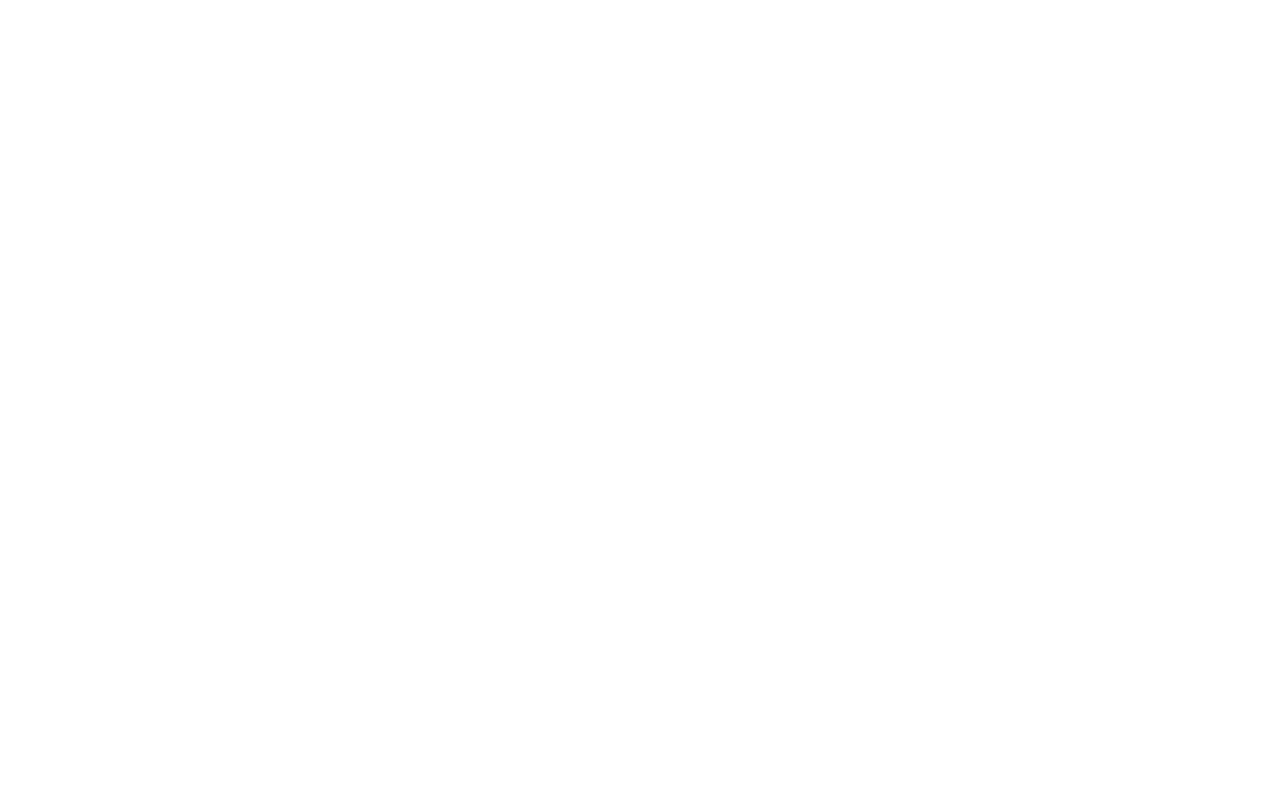
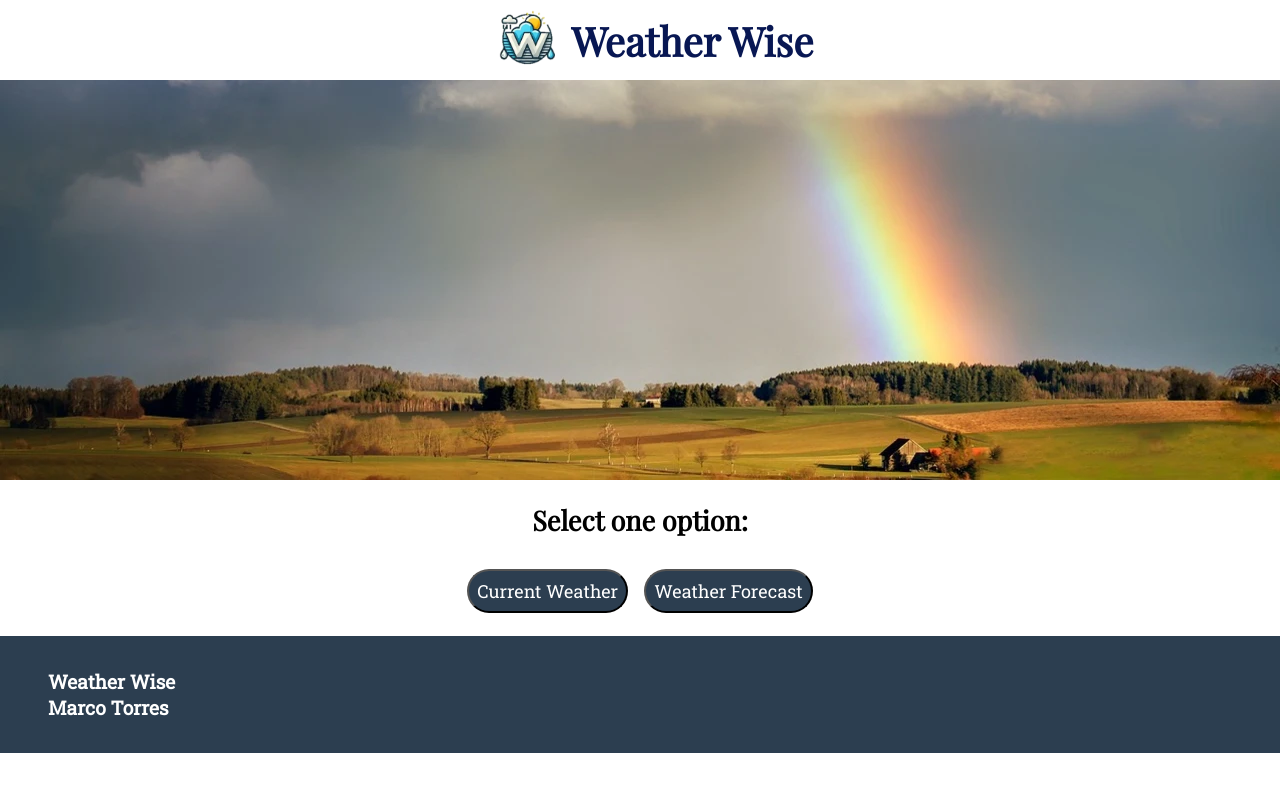
Before and after one commit to torresmarcoa/weather-wise, a website: page src/index.html in a window 1280 px wide. Drawn offline with nearby package versions, Linux system fonts and the light colour scheme.

Commit message:
feat/index-completed

```diff
--- /dev/null
+++ b/src/css/style.css
@@ -0,0 +1,76 @@
+.logo {
+    display: flex;
+    flex-direction: row;
+    align-items: center;
+    margin-left: 1rem;
+    justify-content: center;
+    height: 80px;
+}
+
+.logo img {
+    height: 60px;
+    width: auto;
+    padding: 1rem;
+}
+
+h1 {
+    color: #081753;
+    font-family: "Playfair Display", serif;
+    font-size: 2.5rem;
+}
+
+#banner img{
+    display: flex;
+    margin: auto;
+    width: 100%;
+    height: auto;
+}
+
+body {
+    margin: 0px;
+}
+
+#selectOne {
+    font-family: "Playfair Display", serif;
+    text-align: center;
+    font-size: large;
+}
+
+#footer {
+    background-color: #2C3E50;
+    color: white;
+    padding: 1rem;
+}
+
+#footer p {
+    margin-left: 1rem;
+    font-size: 1.2rem;
+    margin-bottom: 1px;
+    margin-top: 1px;
+    font-weight: 600;
+    font-family: "Roboto Slab", serif;
+}
+
+#buttons {
+    display: flex;
+    align-items: center;
+    justify-content: center;
+    padding: .5rem;
+    gap: 1rem;
+    margin-bottom: 15px;
+}
+
+#current {
+    display: flex;
+    flex-direction: row;
+}
+
+.checkweather {
+    text-align: center;
+    font-size: large;
+    font-family: "Roboto Slab", serif;
+    border-radius: 50px;
+    padding: .5rem;
+    color: white;
+    background-color: #2C3E50;
+}
--- a/src/index.html
+++ b/src/index.html
@@ -1,11 +1,45 @@
 <!DOCTYPE html>
 <html lang="en">
-<head>
-    <meta charset="UTF-8">
-    <meta name="viewport" content="width=device-width, initial-scale=1.0">
+  <head>
+    <meta charset="UTF-8" />
+    <meta name="viewport" content="width=device-width, initial-scale=1.0" />
     <title>Weather Wise</title>
-</head>
-<body>
-
-</body>
+    <script type="module" src="./js/main.js"></script>
+    <link rel="stylesheet" href="/css/style.css" />
+    <link rel="preconnect" href="https://fonts.googleapis.com" />
+    <link rel="preconnect" href="https://fonts.gstatic.com" crossorigin />
+    <link
+      href="https://fonts.googleapis.com/css2?family=Playfair+Display&family=Roboto+Slab&display=swap"
+      rel="stylesheet"
+    />
+  </head>
+  <body>
+    <header>
+      <div class="logo">
+        <img src="public/images/logos/logo.webp" alt="weather wise logo" />
+        <h1>Weather Wise</h1>
+      </div>
+    </header>
+    <main id="main">
+      <div id="banner">
+        <img src="public/images/weatherwiseBaner.webp" alt="Landscape" />
+      </div>
+      <div id="selectOne"><h2>Select one option:</h2></div>
+      <div id="weatherinfo"></div>
+      <div id="buttons">
+        <div id="current">
+          <button id="current" class="checkweather">Current Weather</button>
+        </div>
+        <div id="forecast">
+          <button id="forecast" class="checkweather">Weather Forecast</button>
+        </div>
+      </div>
+    </main>
+    <footer id="footer">
+      <div id="footer">
+        <p>Weather Wise</p>
+        <p id="name">Marco Torres</p>
+      </div>
+    </footer>
+  </body>
 </html>
--- /dev/null
+++ b/src/js/WeatherInfo.mjs
@@ -0,0 +1,4 @@
+export default class WeatherInfo {
+    constructor() {}
+    init() {}
+}
```
Also changed, not shown: src/js/main.js (added), src/js/utils.mjs (added), src/public/images/logos/logo.webp (added), src/public/images/weatherwiseBaner.webp (added).
